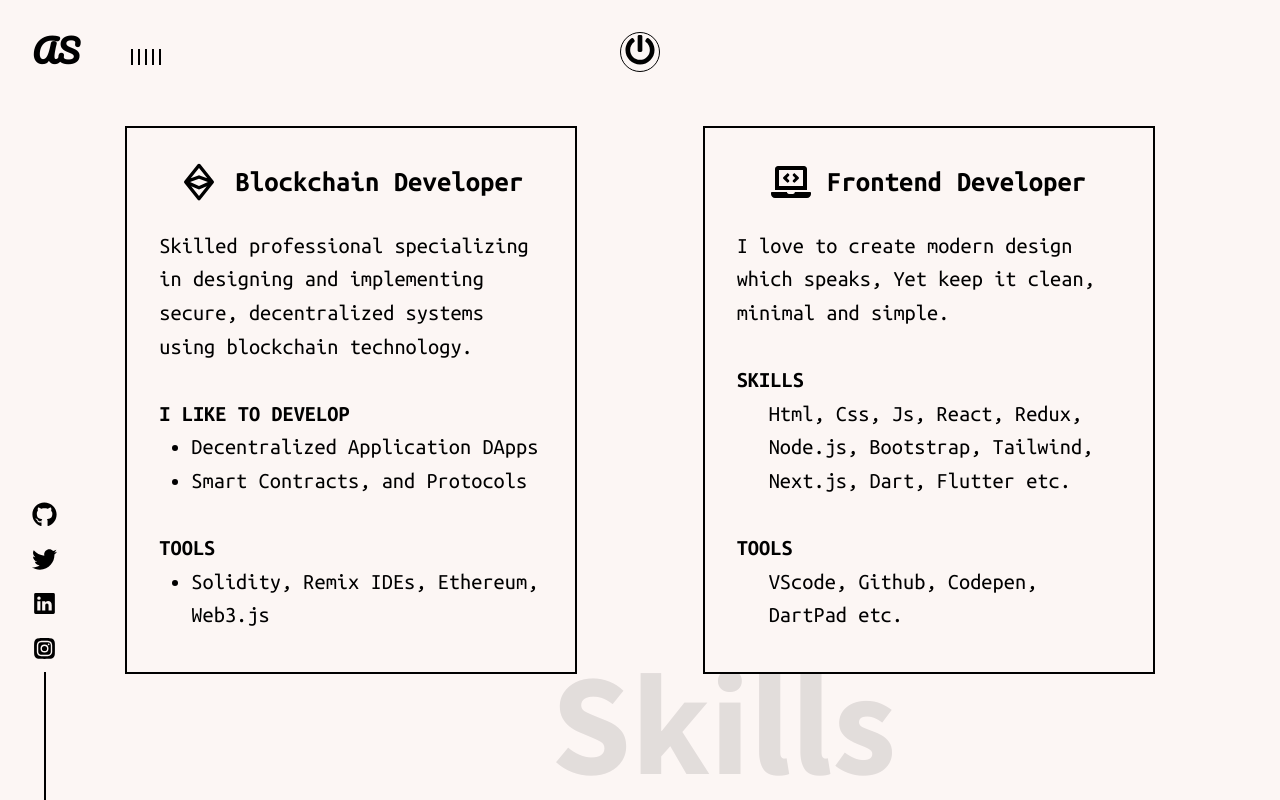
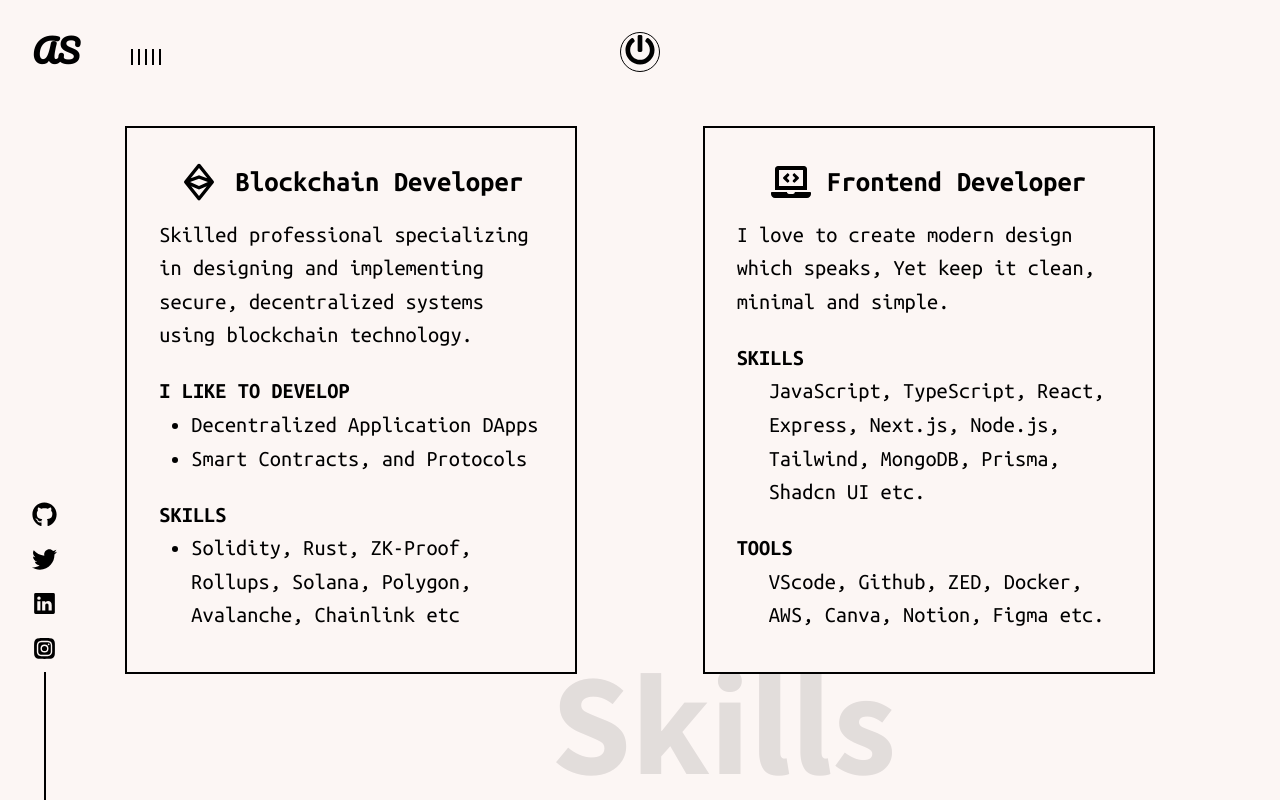
Before and after one commit to AdityaCubicles45/adityasingh.live, a React (Create React App) app: page /skills in a window 1280 px wide. Built offline with nearby package versions, Linux system fonts and the light colour scheme.

Commit message:
Skillsets updated

```diff
--- a/src/components/MySkillPage.js
+++ b/src/components/MySkillPage.js
@@ -179,9 +179,9 @@ const MySkillsPage = () => {
               </ul>
             </Description>
             <Description>
-              <strong>Tools</strong> <br />
+              <strong>Skills</strong> <br />
               <ul>
-                <li>Solidity, Remix IDEs, Ethereum, Web3.js</li>
+                <li>Solidity, Rust, ZK-Proof, Rollups, Solana, Polygon, Avalanche, Chainlink etc</li>
               </ul>
             </Description>
           </Main>
@@ -196,13 +196,13 @@ const MySkillsPage = () => {
             <Description>
               <strong>Skills</strong> <br />
               <p>
-                Html, Css, Js, React, Redux, Node.js, Bootstrap, Tailwind,
-                Next.js, Dart, Flutter etc.
+                JavaScript, TypeScript, React, Express, Next.js, Node.js, Tailwind,
+                MongoDB, Prisma, Shadcn UI etc.
               </p>
             </Description>
             <Description>
               <strong>Tools</strong> <br />
-              <p>VScode, Github, Codepen, DartPad etc.</p>
+              <p>VScode, Github, ZED, Docker, AWS, Canva, Notion, Figma etc.</p>
             </Description>
           </Main>
           <BigTitle text="Skills" top="80%" right="30%" />
```
